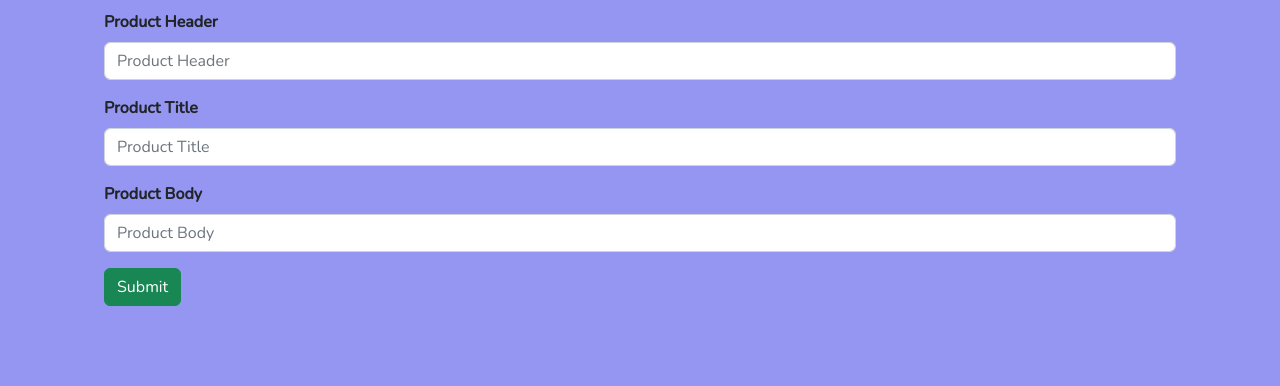
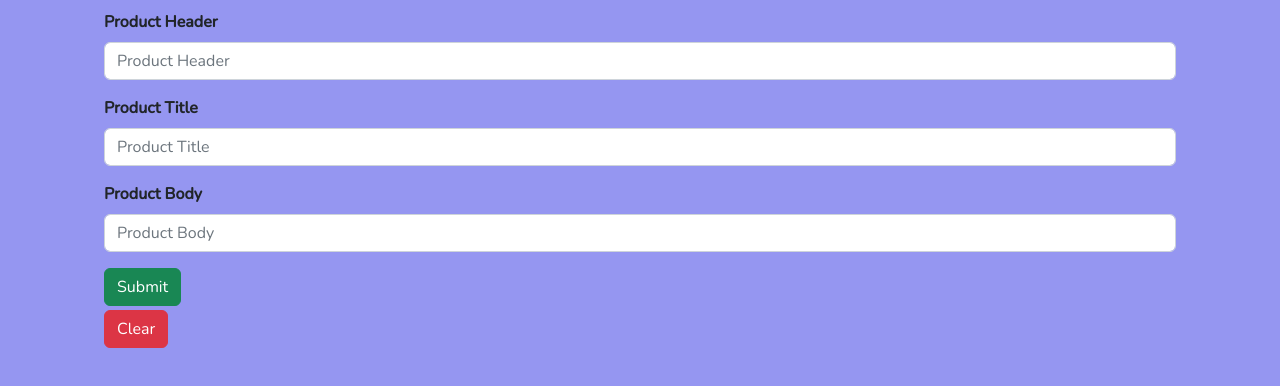
Before and after one commit to maxt41/product-viewer, a React (Create React App) app: page / in a window 1280 px wide. Shown: the top 386 px of the page. Built offline with nearby package versions, Linux system fonts and the light colour scheme.

Commit message:
Clear products

```diff
--- a/src/components/index/Index.js
+++ b/src/components/index/Index.js
@@ -1,7 +1,8 @@
-import React, { useState } from 'react'
+import React, { useState, useEffect } from 'react'
 import Container from 'react-bootstrap/Container';
 import Row from 'react-bootstrap/Row';
 import Col from 'react-bootstrap/Col';
+import Button from 'react-bootstrap/Button'
 import Product from './Product';
 import ProductAdder from './ProductAdder';
 
@@ -9,6 +10,7 @@ const Index = () => {
   const [product, setProduct] = useState()
   const [products, setProducts] = useState([])
 
+  useEffect(() => {
     if (product) {
       setProducts([
         ...products,
@@ -16,12 +18,18 @@ const Index = () => {
       ])
       setProduct()
     }
+  })
+
+  const handleClick = () => {
+    setProducts([])
+  }
 
   return (
     <Container>
         <Row style={{margin: '10px'}}>
           <Col>
             <ProductAdder product={setProduct}/>
+            <Button className='btn-danger mt-1' onClick={handleClick}>Clear</Button>
           </Col>
         </Row>
         <Row style={{margin: '10px', display: 'flex', justifyContent: 'center'}}>
--- a/src/components/index/ProductAdder.js
+++ b/src/components/index/ProductAdder.js
@@ -9,6 +9,9 @@ const ProductAdder = ({ product }) => {
 
   const handleSubmit = () => {
     product({header: header, title: title, body: body})
+    setHeader([])
+    setTitle([])
+    setBody([])
   }
 
   return (
```
Lines whose indentation alone changed are shown as unchanged.
